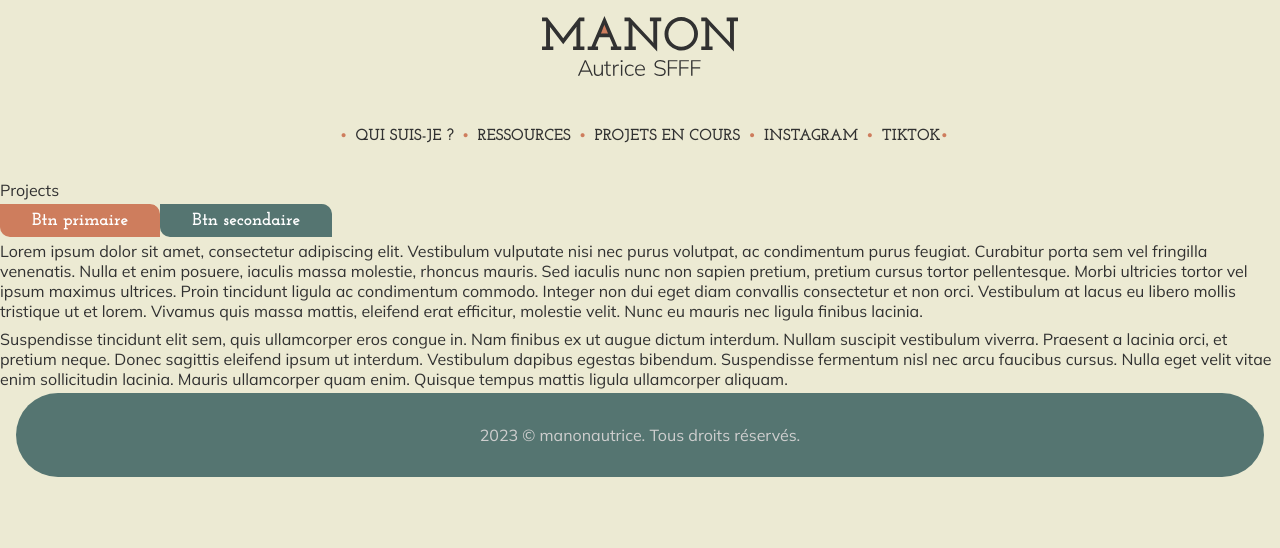
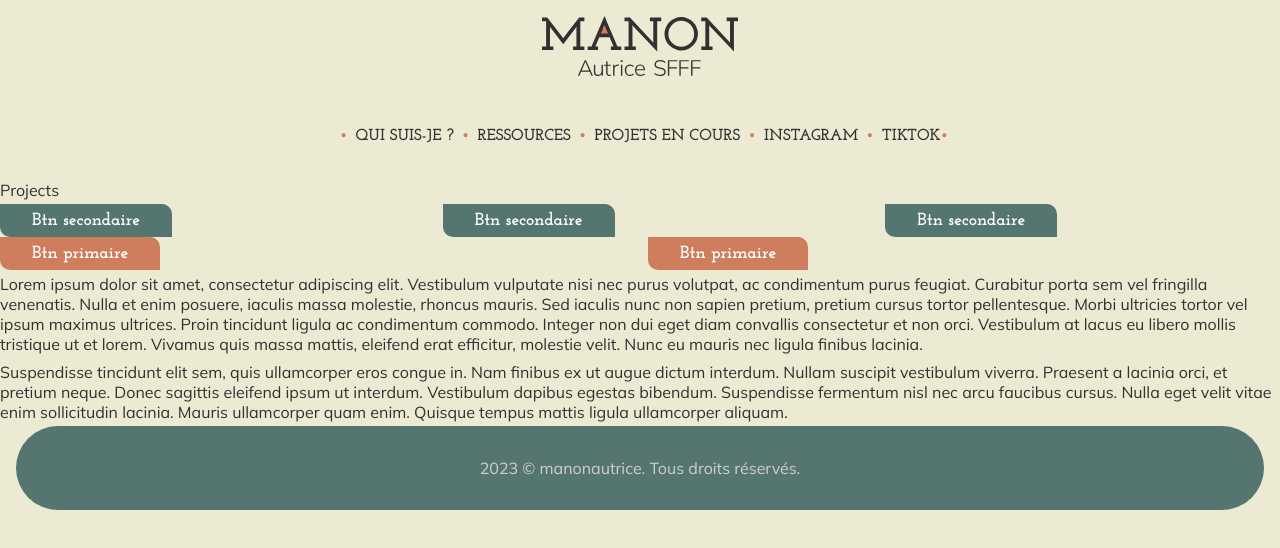
Before and after one commit to manonBr/manonautrice, a React (Vite) app in the folder client/: page /projets in a window 1280 px wide. Shown: the top 548 px of the page. Built offline with nearby package versions, Linux system fonts and the light colour scheme.

Commit message:
:feature: Add equal columns layouts

```diff
--- a/client/src/App.jsx
+++ b/client/src/App.jsx
@@ -7,6 +7,7 @@ import Header from "./components/Header/Header"
 import Footer from "./components/Footer/Footer"
 import "./App.scss"
 import Button from "./features/forms/button.features"
+import {Columns, Column} from "./layouts/Columns.layouts"
 
 
 export default function App() {
@@ -18,8 +19,25 @@ export default function App() {
         <Route path='/ressources' element={<Tools/>}/>
         <Route path='/projets' element={<Projects/>}/>
     </Routes>
-    <Button type="primary" link="#">Btn primaire</Button>
-    <Button type="secondary" link="#">Btn secondaire</Button>
+    <Columns number="three">
+      <Column>
+        <Button type="secondary" link="#">Btn secondaire</Button>
+      </Column>
+      <Column>
+        <Button type="secondary" link="#">Btn secondaire</Button>
+      </Column>
+      <Column>
+        <Button type="secondary" link="#">Btn secondaire</Button>
+      </Column>
+    </Columns>
+    <Columns number="two">
+      <Column>
+        <Button type="primary" link="#">Btn primaire</Button>
+      </Column>
+      <Column>
+        <Button type="primary" link="#">Btn primaire</Button>
+      </Column>
+    </Columns>
     <p>Lorem ipsum dolor sit amet, consectetur adipiscing elit. Vestibulum vulputate nisi nec purus volutpat, ac condimentum purus feugiat. Curabitur porta sem vel fringilla venenatis. Nulla et enim posuere, iaculis massa molestie, rhoncus mauris. Sed iaculis nunc non sapien pretium, pretium cursus tortor pellentesque. Morbi ultricies tortor vel ipsum maximus ultrices. Proin tincidunt ligula ac condimentum commodo. Integer non dui eget diam convallis consectetur et non orci. Vestibulum at lacus eu libero mollis tristique ut et lorem. Vivamus quis massa mattis, eleifend erat efficitur, molestie velit. Nunc eu mauris nec ligula finibus lacinia.</p>
     <p>Suspendisse tincidunt elit sem, quis ullamcorper eros congue in. Nam finibus ex ut augue dictum interdum. Nullam suscipit vestibulum viverra. Praesent a lacinia orci, et pretium neque. Donec sagittis eleifend ipsum ut interdum. Vestibulum dapibus egestas bibendum. Suspendisse fermentum nisl nec arcu faucibus cursus. Nulla eget velit vitae enim sollicitudin lacinia. Mauris ullamcorper quam enim. Quisque tempus mattis ligula ullamcorper aliquam.</p>
     <Footer></Footer>
--- /dev/null
+++ b/client/src/layouts/Columns.layouts.jsx
@@ -0,0 +1,39 @@
+import * as React from "react"
+import "./Columns.layouts.scss"
+
+/**
+ *
+ * @param {Object} props
+ * @param {string} props.number - Number of columns written in letters (eg. two, three, etc.)
+ * @param {Array} props.children - Columns content, using Column component
+ * @returns
+ */
+const Columns = (props) => {
+    const {number} = props
+    const columns = props.children
+
+    return (
+        <div className={"columns columns--" + number}>
+            {columns}
+        </div>
+
+    )
+}
+
+/**
+ *
+ * @param {Object} props
+ * @param {*} props.children - Content of the Column
+ * @returns
+ */
+const Column = (props) => {
+    const content = props.children
+
+    return(
+        <div className="columns__item">
+            {content}
+        </div>
+    )
+}
+
+export {Columns, Column}
--- /dev/null
+++ b/client/src/layouts/Columns.layouts.scss
@@ -0,0 +1,30 @@
+@import '../config.scss';
+
+.columns {
+    display: grid;
+}
+
+.columns--two {
+    grid-template-columns: repeat(2,1fr);
+    grid-gap: 1rem;
+}
+
+/*
+ * MIN-WIDTH : 768px
+ */
+@media (min-width:$medium) {
+    .columns--three {
+        grid-template-columns: repeat(2,1fr);
+        grid-gap: 3rem;
+    }
+}
+
+/*
+ * MIN-WIDTH : 992px
+ */
+ @media (min-width:$large) {
+    .columns--three {
+        grid-template-columns: repeat(3,1fr);
+
+    }
+}
```
Also changed, not shown: client/src/layouts/threeColumns.layouts.jsx (deleted), client/src/layouts/twoColumns.layouts.jsx (deleted).
